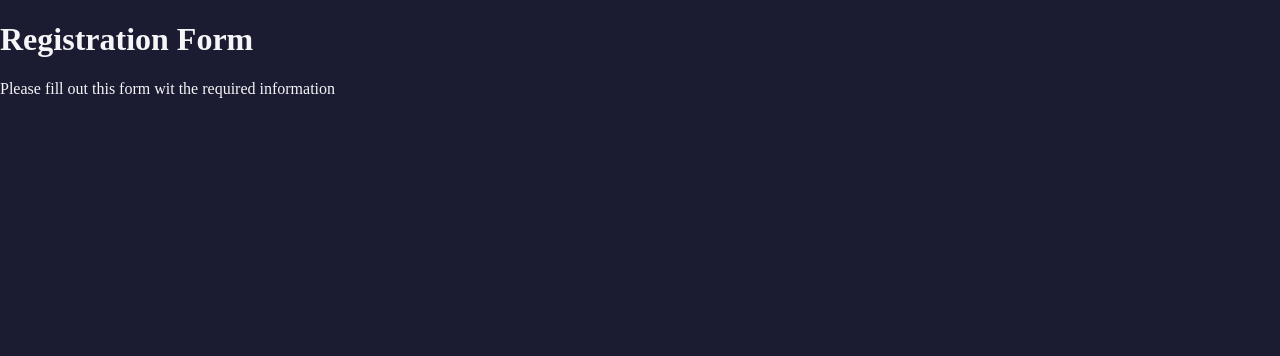
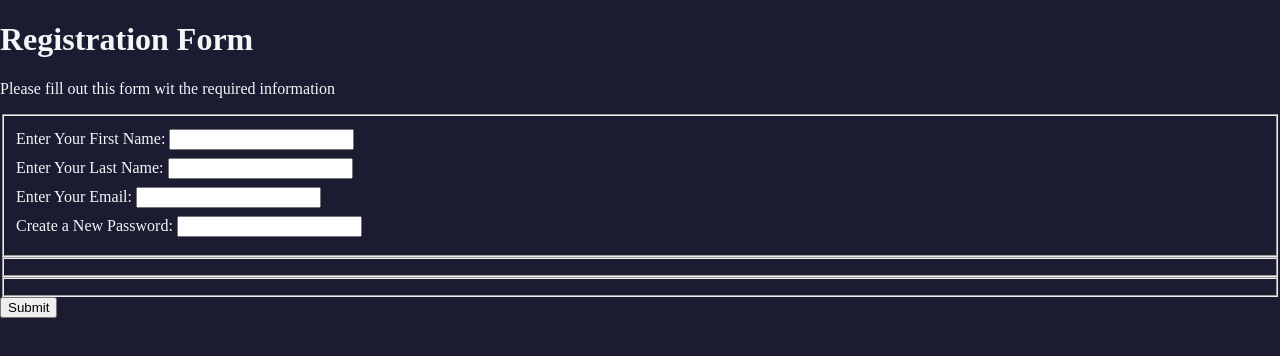
Before and after one commit to b3t0247/registration-form, a plain HTML site: page index.html in a window 1280 px wide. Drawn offline with Linux system fonts and the light colour scheme.

Commit message:
first part of reg form is done

```diff
--- a/index.html
+++ b/index.html
@@ -1,12 +1,23 @@
 <!DOCTYPE html>
 <html lang="en">
     <head>
-        <meta charset="utf-8">
+        <meta charset="utf-8" />
         <title>Registration Form</title>
         <link rel="stylesheet" type="text/css" href="styles.css"/>
     </head>
     <body>
         <h1>Registration Form</h1>
         <p>Please fill out this form wit the required information</p>
+        <form action="https://register-demo.com">
+            <fieldset>
+                <label for="">Enter Your First Name: <input type="text" required /></label>
+                <label for="">Enter Your Last Name: <input type="text" required /></label>
+                <label for="">Enter Your Email: <input type="email" required /></label>
+                <label for="">Create a New Password: <input type="password" required pattern="[a-z0-5]{8,}"/></label>
+            </fieldset>
+            <fieldset></fieldset>
+            <fieldset></fieldset>
+            <input type="submit" value="Submit" />
+        </form>
     </body>
 </html>
--- a/styles.css
+++ b/styles.css
@@ -9,3 +9,8 @@ body {
     background-color: #1b1b32;
     color: #f5f6f7;
 }
+
+label {
+    display: block;
+    margin: 0.5rem 0;
+}
```
